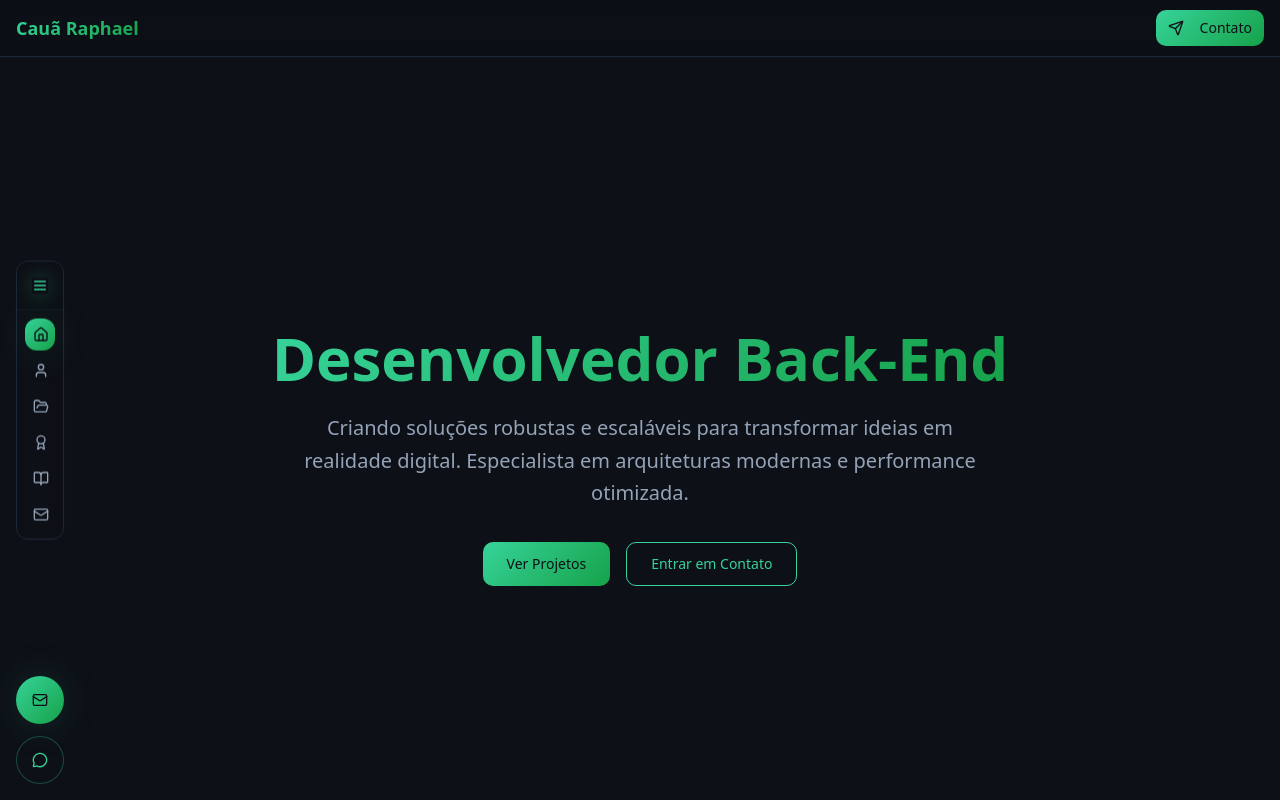
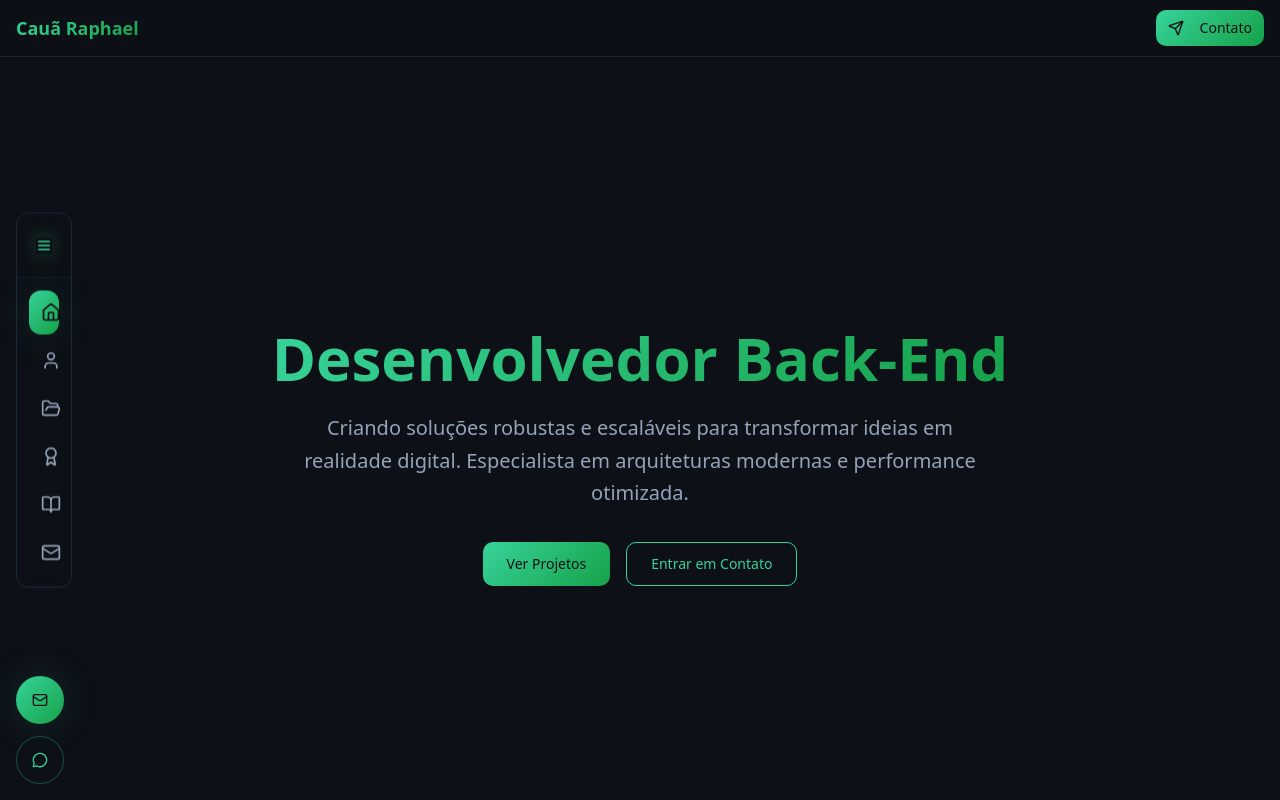
Before and after one commit to devCauaRaphael/Site_Portfolio, a React (Vite) app in the folder Refatoracao/: page / in a window 1280 px wide. Shown: the top 800 px of the page. Built offline with nearby package versions, Linux system fonts and the light colour scheme.

Commit message:
aumentado o tamanho da sidebar

```diff
--- a/Refatoracao/src/components/layout/FloatingSideBar.tsx
+++ b/Refatoracao/src/components/layout/FloatingSideBar.tsx
@@ -50,43 +50,43 @@ export function FloatingSidebar() {
       {/* Main Floating Sidebar */}
       <div className="fixed left-4 top-1/2 -translate-y-1/2 z-50 hidden md:block">
         <Card className={`bg-gradient-card/95 backdrop-blur border-border shadow-card transition-all duration-300 ${
-          isExpanded ? 'w-52' : 'w-12'
+          isExpanded ? 'w-64' : 'w-14'
         }`}>
           {/* Toggle Button */}
-          <div className="p-2 border-b border-border/50">
+          <div className="p-3 border-b border-border/50">
             <Button
               variant="ghost"
               size="sm"
               onClick={toggleSidebar}
-              className="w-full h-8 hover:bg-primary/10 transition-colors"
+              className="w-full h-10 hover:bg-primary/10 transition-colors"
             >
               {isExpanded ? (
-                <X className="h-4 w-4 text-primary" />
+                <X className="h-5 w-5 text-primary" />
               ) : (
-                <Menu className="h-4 w-4 text-primary animate-pulse-glow" />
+                <Menu className="h-5 w-5 text-primary animate-pulse-glow" />
               )}
             </Button>
           </div>
 
           {/* Navigation Items */}
-          <div className="p-2 space-y-1">
+          <div className="p-3 space-y-1">
             {navigationItems.map((item) => {
               const active = isActive(item.url)
               return (
                 <NavLink
                   key={item.title}
                   to={item.url}
-                  className={`group flex items-center gap-3 p-2 rounded-lg transition-all duration-200 ${
+                  className={`group flex items-center gap-4 p-3 rounded-lg transition-all duration-200 ${
                     active
                       ? "bg-gradient-primary text-primary-foreground shadow-glow"
                       : "text-muted-foreground hover:text-primary hover:bg-secondary/30"
                   }`}
                 >
-                  <item.icon className={`h-4 w-4 flex-shrink-0 transition-transform ${
+                  <item.icon className={`h-5 w-5 flex-shrink-0 transition-transform ${
                     !isExpanded && active ? 'animate-float' : ''
                   } group-hover:scale-110`} />
                   {isExpanded && (
-                    <span className="text-sm font-medium animate-fade-in">
+                    <span className="text-base font-medium animate-fade-in">
                       {item.title}
                     </span>
                   )}
@@ -100,8 +100,8 @@ export function FloatingSidebar() {
               <Separator className="mx-2 bg-border/50" />
 
               {/* Social Links */}
-              <div className="p-2 space-y-1">
-                <div className="text-xs text-muted-foreground px-2 py-1 font-medium">
+              <div className="p-3 space-y-2">
+                <div className="text-sm text-muted-foreground px-3 py-1 font-medium">
                   REDES SOCIAIS
                 </div>
                 {socialItems.map((item) => (
@@ -110,9 +110,9 @@ export function FloatingSidebar() {
                     href={item.url}
                     target="_blank"
                     rel="noopener noreferrer"
-                    className="group flex items-center gap-3 p-2 rounded-lg text-muted-foreground hover:text-primary hover:bg-secondary/30 transition-all duration-200"
+                    className="group flex items-center gap-4 p-3 rounded-lg text-muted-foreground hover:text-primary hover:bg-secondary/30 transition-all duration-200"
                   >
-                    <item.icon className="h-4 w-4 flex-shrink-0 group-hover:scale-110 transition-transform" />
+                    <item.icon className="h-5 w-5 flex-shrink-0 group-hover:scale-110 transition-transform" />
                     <span className="text-sm animate-fade-in">{item.title}</span>
                   </a>
                 ))}
```
